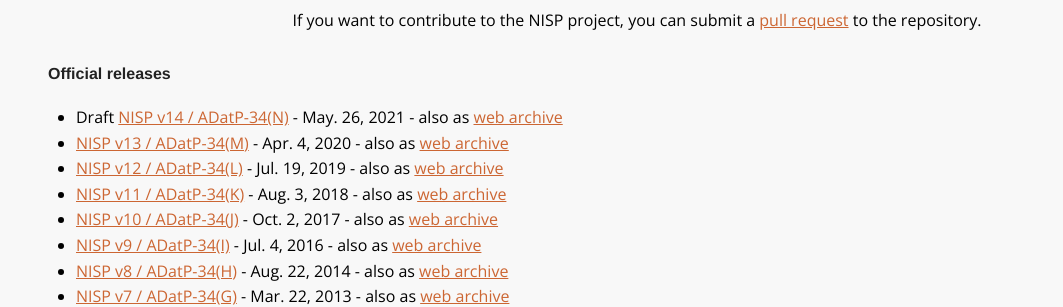
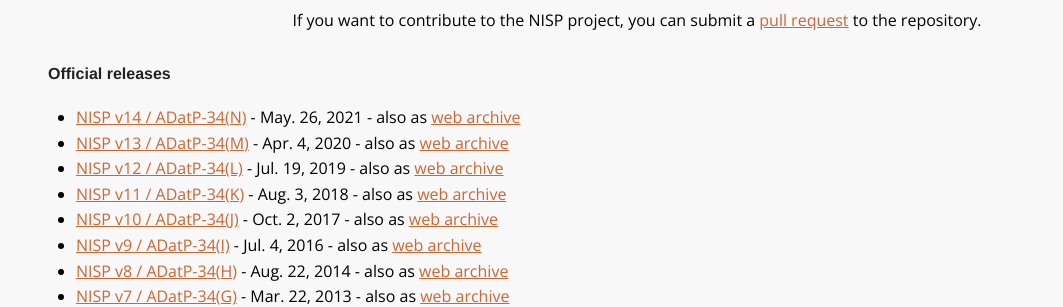
Before and after one commit to stavnstrup/nisp-nation, a Jekyll site: the page built from index.md, in a window 1280 px wide. Shown: the part 515-822 px from the top of the page, without its empty margins (108-1171 px from the left). Built offline with Jekyll 4.4.1, drawn with Linux system fonts in a browser that asks for light colours; nearby versions of some CDN libraries.

Commit message:
NISP 14 have finally been approved

```diff
--- a/index.md
+++ b/index.md
@@ -43,7 +43,7 @@ The sources to the documents are stored in a Git repository at GitHub.
 
 <h4>Official releases</h4>
 <ul>
-  <li>Draft <a href="{{ page.archive-location}}/nisp-14.0/">NISP v14 / ADatP-34(N)</a> -
+  <li><a href="{{ page.archive-location}}/nisp-14.0/">NISP v14 / ADatP-34(N)</a> -
   May. 26, 2021  - also as <a href="{{ page.archive-location}}/nisp-web-14.0-release.zip">web archive</a></li>
   <li><a href="{{ page.archive-location}}/nisp-13.0/">NISP v13 / ADatP-34(M)</a> -
   Apr. 4, 2020  - also as <a href="{{ page.archive-location}}/nisp-web-13.0-release.zip">web archive</a></li>
```
